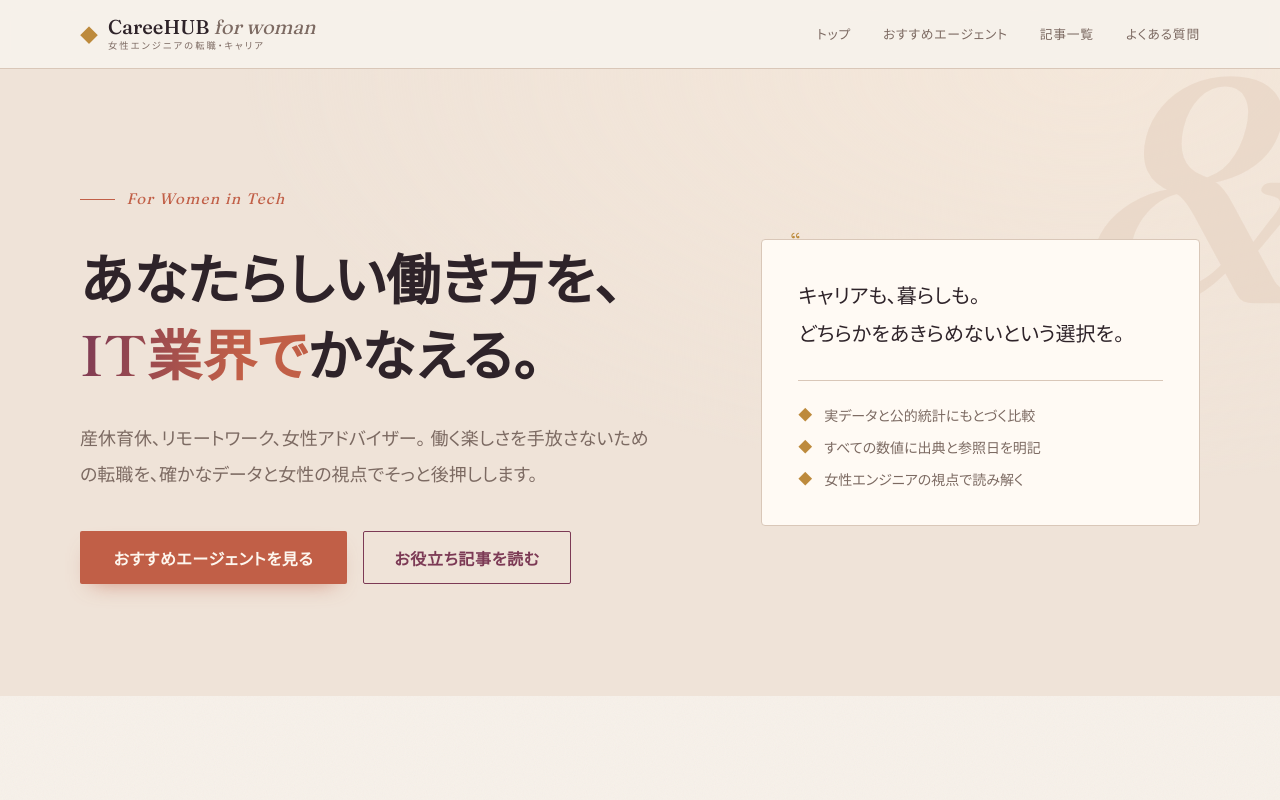
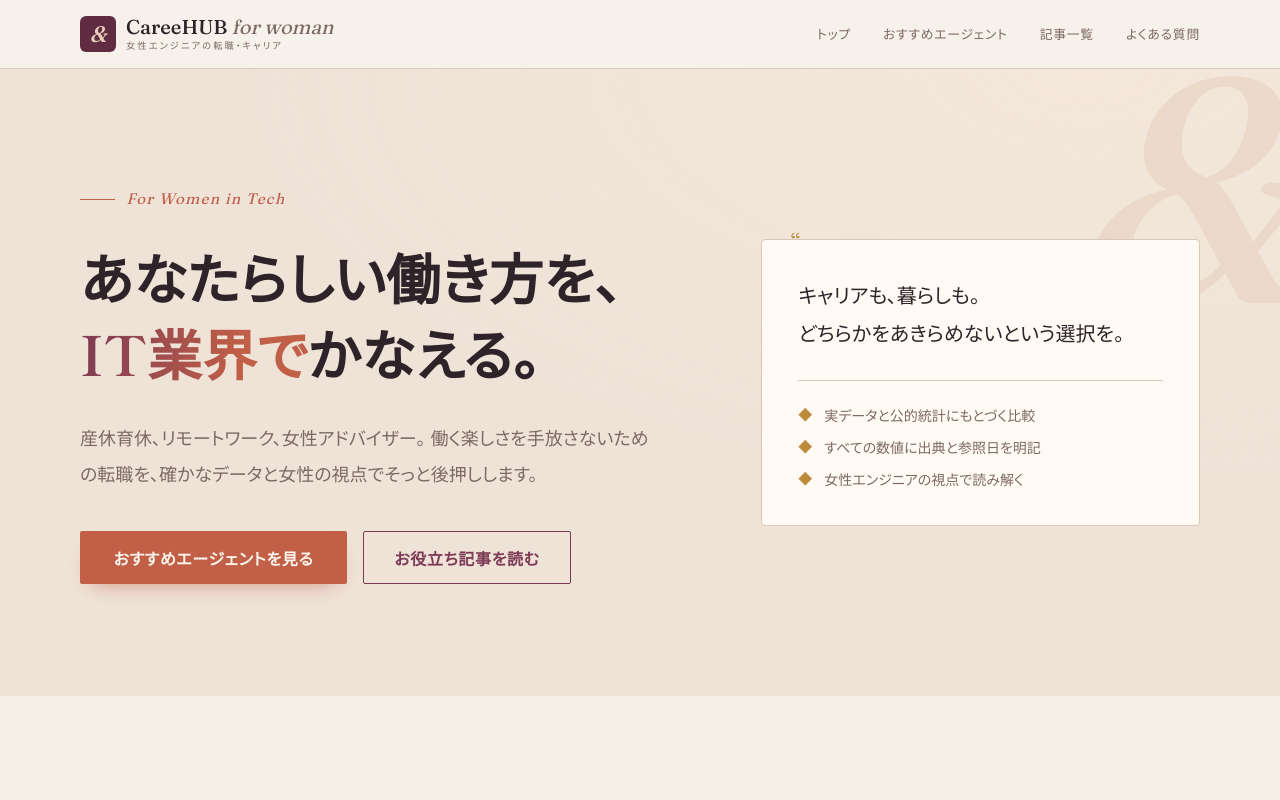
Before and after one commit to webmaster0818/women-engineer-navi, a Next.js app: page / in a window 1280 px wide. Shown: the top 800 px of the page. Built offline with nearby package versions, Linux system fonts and the light colour scheme.

Commit message:
ヘッダーロゴマークを案5アンパサンド章に変更（favicon/ブランドマークと統一）

```diff
--- a/app/components/Header.tsx
+++ b/app/components/Header.tsx
@@ -20,9 +20,10 @@ export default function Header() {
         <Link href="/" className="flex items-center gap-2.5 group">
           <span
             aria-hidden
-            className="text-secondary text-lg leading-none transition-transform duration-300 group-hover:rotate-45"
+            className="inline-flex items-center justify-center w-9 h-9 rounded-md bg-[#5f2c42] text-[#e7cdbb] shrink-0 transition-transform duration-300 group-hover:-translate-y-0.5"
+            style={{ fontFamily: "var(--font-fraunces), serif", fontStyle: "italic", fontWeight: 500, fontSize: "1.4rem", lineHeight: 1 }}
           >
-            &#9670;
+            &amp;
           </span>
           <span className="flex flex-col leading-none">
             <span
```
